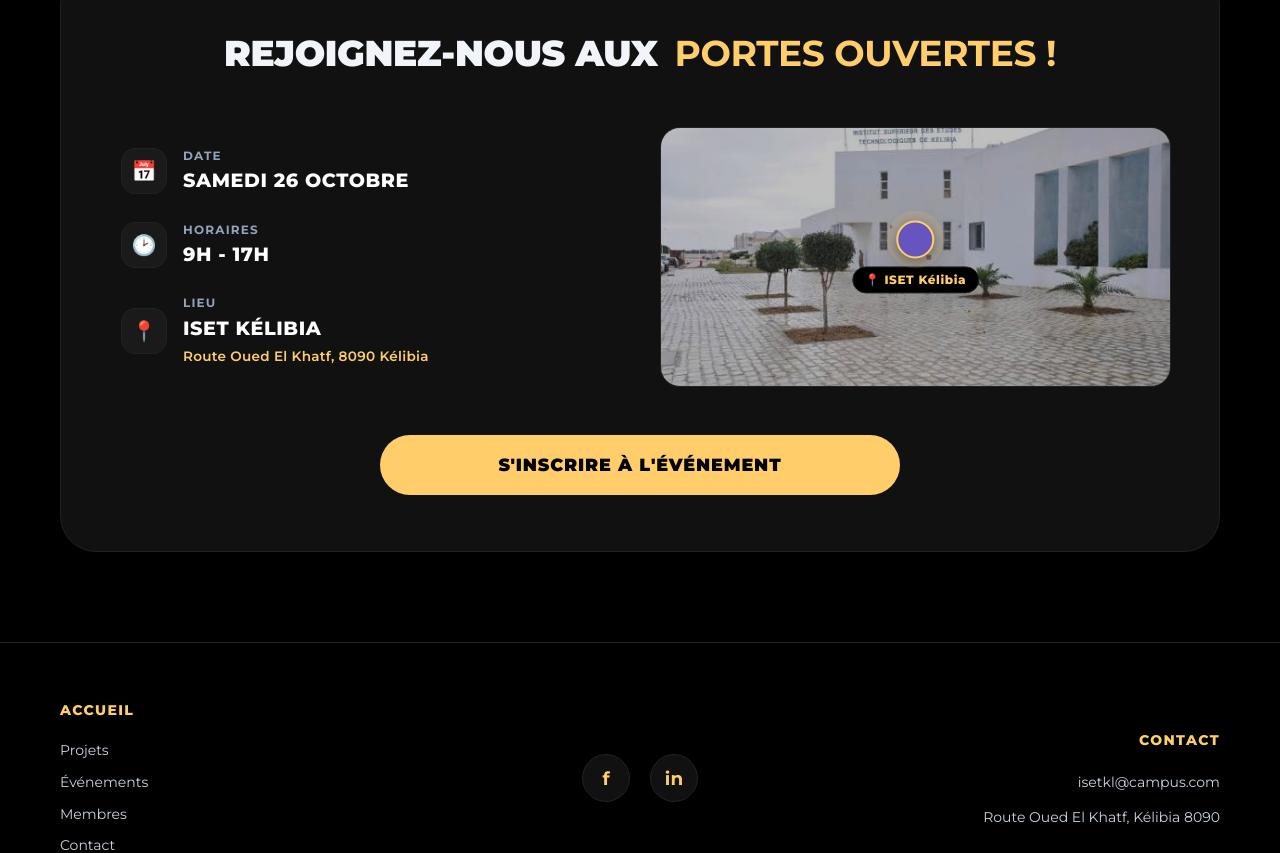
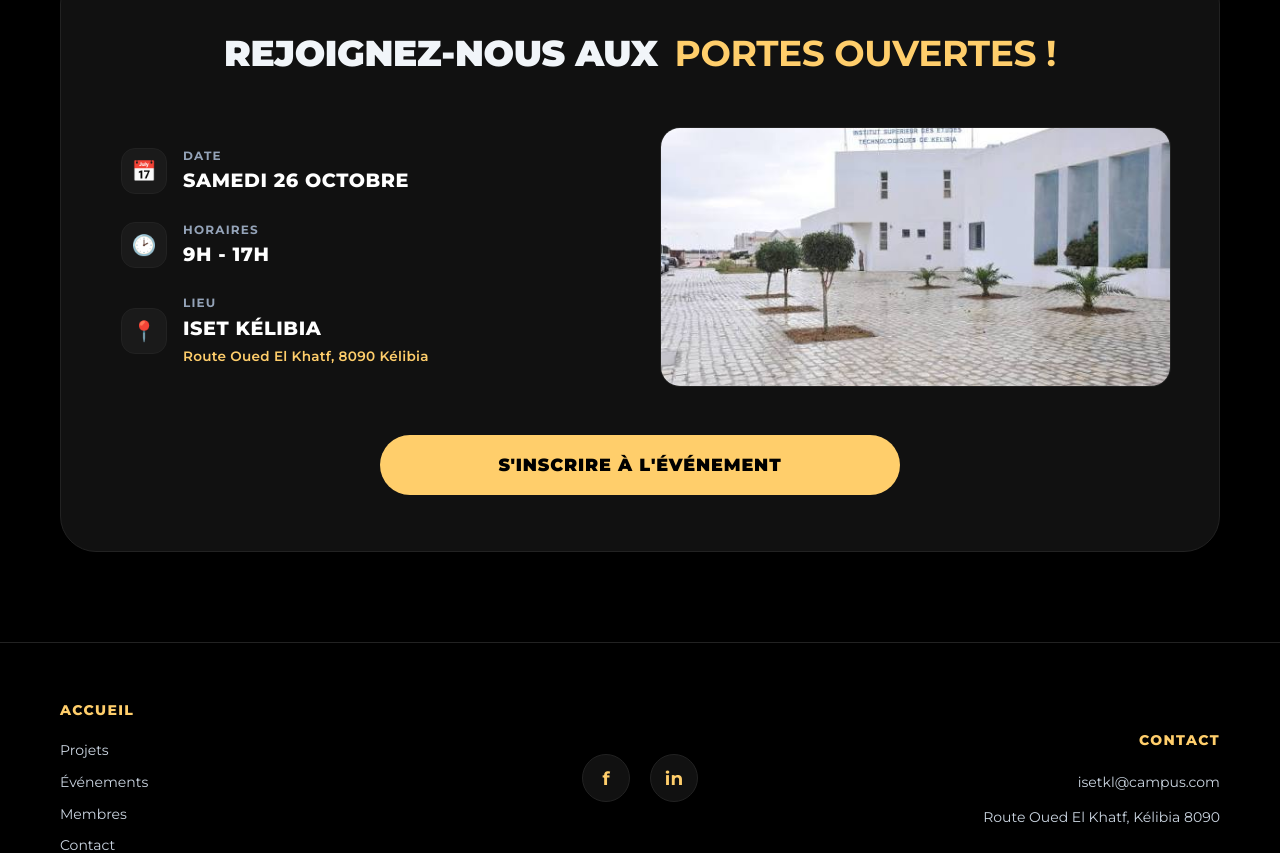
Before and after one commit to khalfeouidhia/clubrobotique, a plain HTML site: page index.html in a window 1280 px wide. Shown: the part 1842-2695 px from the top of the page. Drawn offline with Linux system fonts and the light colour scheme.

Commit message:
changed .

```diff
--- a/index.html
+++ b/index.html
@@ -24,7 +24,7 @@
       </a>
 
       <nav class="nav-menu" aria-label="Navigation principale">
-        <a href="#accueil" class="nav-link active">ACCUEIL</a>
+        <a href="#accueil" class="nav-link">ACCUEIL</a>
         <a href="#projets" class="nav-link">PROJETS</a>
         <a href="#evenements" class="nav-link">ÉVÉNEMENTS</a>
         <a href="#membres" class="nav-link">MEMBRES</a>
@@ -150,13 +150,6 @@
 
             <div class="map-preview-box">
               <img src="iset.png" alt="ISET Kélibia" class="map-image">
-              <div class="map-overlay"></div>
-              <div class="map-pin-container">
-                <div class="map-pin-circle">
-                  <span class="map-pin-pulse"></span>
-                </div>
-                <span class="map-pin-badge">&#128205; ISET Kélibia</span>
-              </div>
             </div>
 
           </div>
--- a/style.css
+++ b/style.css
@@ -70,11 +70,6 @@
 
 .neon-border {
   border: 1px solid var(--border-color);
-  transition: var(--transition);
-}
-
-.neon-border:hover {
-  border-color: var(--accent);
 }
 
 .site-header {
@@ -131,6 +126,12 @@
   display: flex;
   align-items: center;
   gap: 36px;
+  user-select: none;
+}
+
+.nav-menu ::selection {
+  background: transparent;
+  color: inherit;
 }
 
 .nav-link {
@@ -143,23 +144,11 @@
   padding: 4px 0;
 }
 
-.nav-link:hover {
-  color: var(--accent);
-}
-
+.nav-link:hover,
+.nav-link:focus,
+.nav-link:active,
 .nav-link.active {
-  color: var(--accent);
-}
-
-.nav-link.active::after {
-  content: '';
-  position: absolute;
-  bottom: -6px;
-  left: 0;
-  width: 100%;
-  height: 3px;
-  background-color: var(--accent);
-  border-radius: 9999px;
+  color: #cbd5e1;
 }
 
 .header-actions {
@@ -346,11 +335,6 @@
   font-weight: 700;
   color: #ffffff;
   margin-bottom: 8px;
-  transition: color 0.3s ease;
-}
-
-.project-card:hover .project-title {
-  color: var(--accent);
 }
 
 .project-text {
@@ -470,11 +454,6 @@
   border-radius: 20px;
   overflow: hidden;
   border: 1px solid var(--border-color);
-  transition: var(--transition);
-}
-
-.map-preview-box:hover {
-  border-color: var(--accent);
 }
 
 .map-image {
@@ -483,59 +462,6 @@
   object-fit: cover;
 }
 
-.map-overlay {
-  position: absolute;
-  inset: 0;
-  background-color: rgba(0, 0, 0, 0.25);
-}
-
-.map-pin-container {
-  position: absolute;
-  top: 50%;
-  left: 50%;
-  transform: translate(-50%, -50%);
-  display: flex;
-  flex-direction: column;
-  align-items: center;
-  pointer-events: none;
-  z-index: 5;
-}
-
-.map-pin-circle {
-  position: relative;
-  width: 38px;
-  height: 38px;
-  border-radius: 50%;
-  background-color: var(--primary);
-  border: 2px solid var(--accent);
-  display: flex;
-  align-items: center;
-  justify-content: center;
-  box-shadow: 0 4px 15px rgba(0, 0, 0, 0.5);
-}
-
-.map-pin-pulse {
-  position: absolute;
-  width: 32px;
-  height: 32px;
-  border-radius: 50%;
-  background-color: var(--accent);
-  opacity: 0.75;
-  animation: ping 1.5s cubic-bezier(0, 0, 0.2, 1) infinite;
-}
-
-.map-pin-badge {
-  margin-top: 8px;
-  padding: 3px 12px;
-  border-radius: 9999px;
-  background-color: #000000;
-  color: var(--accent);
-  font-size: 0.75rem;
-  font-weight: 800;
-  letter-spacing: 0.05em;
-  border: 1px solid var(--border-color);
-  white-space: nowrap;
-}
 
 .event-cta-container {
   text-align: center;
@@ -677,12 +603,6 @@
   letter-spacing: 0.08em;
 }
 
-@keyframes ping {
-  75%, 100% {
-    transform: scale(2);
-    opacity: 0;
-  }
-}
 
 @media (max-width: 767.98px) {
   .site-header {
@@ -789,17 +709,11 @@
     flex-shrink: 0;
   }
 
-  .nav-link:hover {
-    color: var(--accent);
-  }
-
+  .nav-link:hover,
+  .nav-link:focus,
+  .nav-link:active,
   .nav-link.active {
-    color: var(--accent);
-  }
-
-  .nav-link.active::after {
-    bottom: -9px;
-    height: 2.5px;
+    color: #cbd5e1;
   }
 }
 
```
